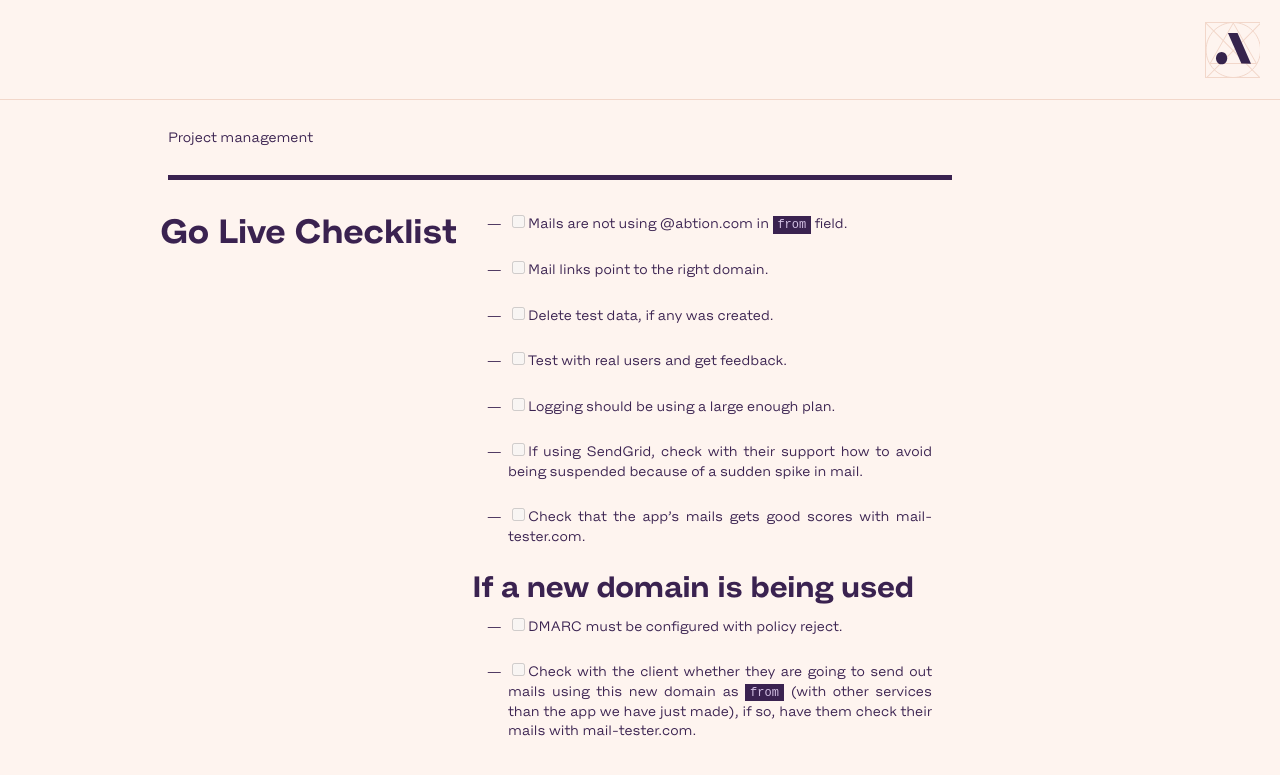
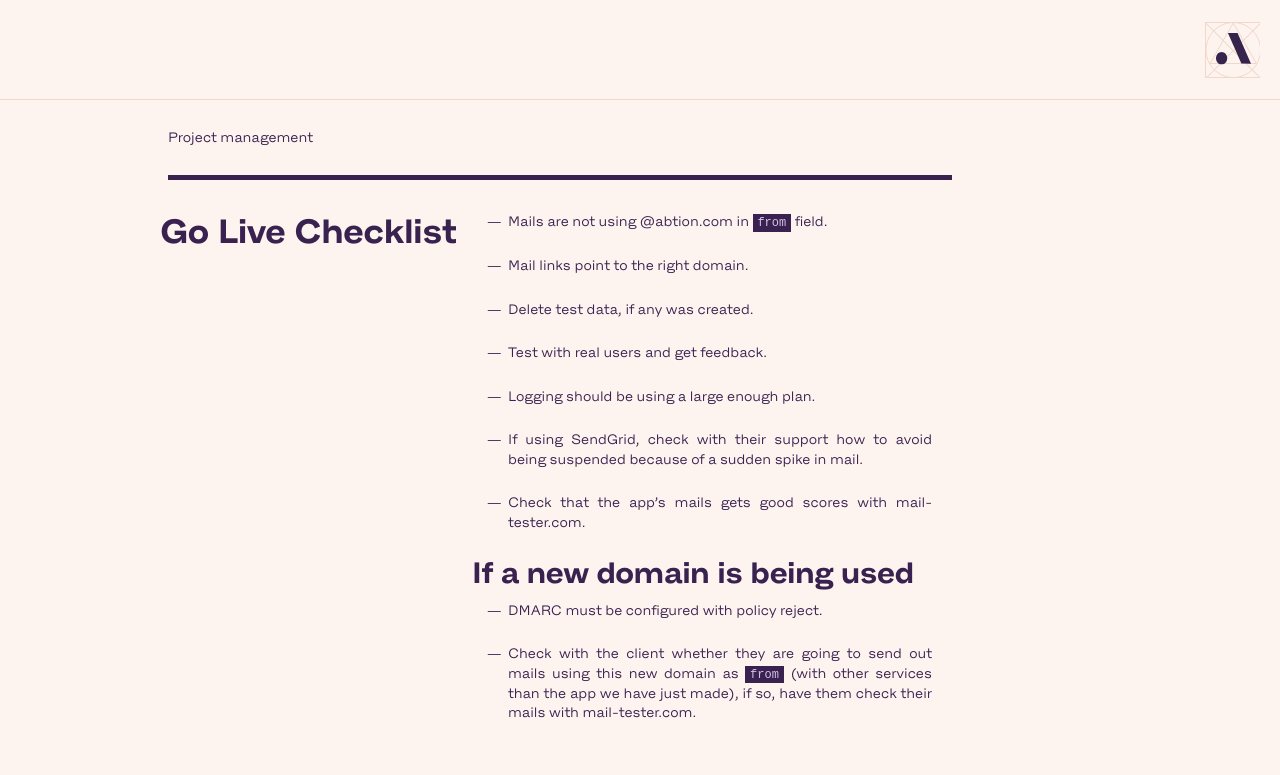
Before and after one commit to abtion/guidelines, a Jekyll site: the page built from project_management/go_live_checklist.md, in a window 1280 px wide. Shown: the top 775 px of the page. Built offline with Jekyll 4.4.1, drawn with Linux system fonts in a browser that asks for light colours; our own code applies the rules of GitHub Pages for plain Markdown files.

Commit message:
made li input checkboxes display none in base css

```diff
--- a/_sass/custom/_base.scss
+++ b/_sass/custom/_base.scss
@@ -130,3 +130,7 @@ table {
 hr {
   margin-bottom: 1rem;
 }
+
+li input[type='checkbox'] {
+  display: none;
+}
```
